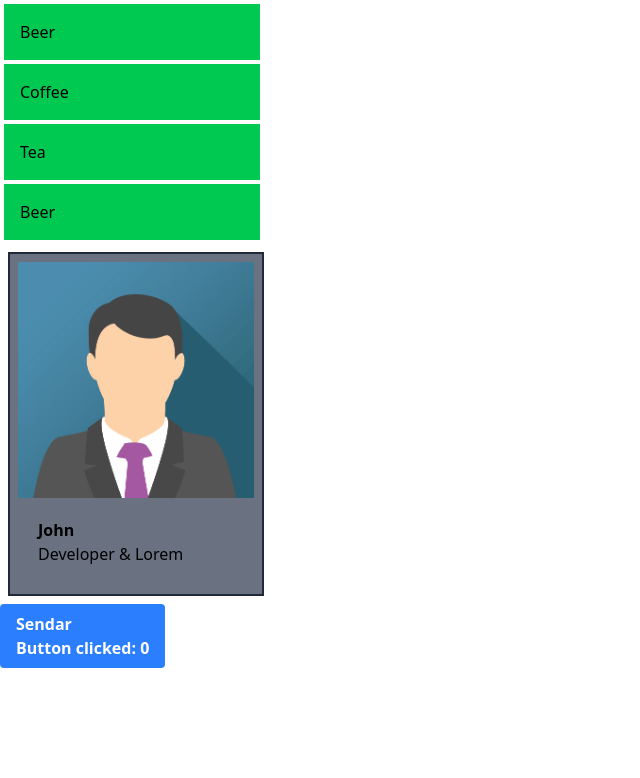
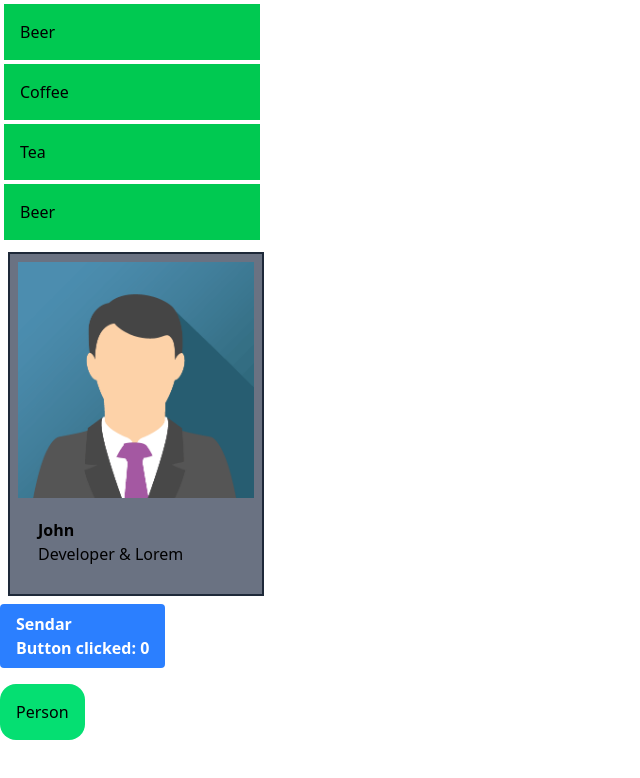
Before and after one commit to SarahcwI/4cWI, a React (Vite) app in the folder 06_React/Demo_Project/: page /comp in a window 1280 px wide. Shown: the top 778 px of the page, without its empty margins (0-640 px from the left). Built offline with nearby package versions, Linux system fonts and the light colour scheme.

Commit message:
Ex6 Added Links to pages and stylized - Finsihed Ex6 Part 1

```diff
--- a/06_React/Demo_Project/src/App.jsx
+++ b/06_React/Demo_Project/src/App.jsx
@@ -7,8 +7,6 @@ import PeopleContainer from "./components/pages/PeopleContainer";
 function App() {
   return (
     <>
-      {//<PeopleContainer/>
-      }
       <PeopleContainer/>
     </>
   );
--- a/06_React/Demo_Project/src/components/pages/Components1.jsx
+++ b/06_React/Demo_Project/src/components/pages/Components1.jsx
@@ -2,6 +2,7 @@ import React from "react";
 import List from "../List";
 import Card from "../Card";
 import Button from "../Button";
+import { Link } from "react-router";
 
 
 export default function Components1() {
@@ -20,6 +21,18 @@ export default function Components1() {
       <div>
         <Button description={"Sendar"} />
       </div>
+
+      <Link to="/"
+      className="
+        bg-green-400
+        rounded-2xl
+        hover:cursor-pointer
+        hover:bg-green-900
+        p-4
+        mt-4
+        inline-block"
+      >Person</Link>
+
     </div>
   );
 }
--- a/06_React/Demo_Project/src/components/pages/PeopleContainer.jsx
+++ b/06_React/Demo_Project/src/components/pages/PeopleContainer.jsx
@@ -1,6 +1,7 @@
 import React, { useEffect } from "react";
+import { useState } from "react";
+import { Link } from "react-router";
 import PersonCard from "../PersonCard";
-import { useState } from "react";
 
 export default function PeopleContainer() {
   const [people, setPeople] = useState([]);
@@ -48,6 +49,15 @@ export default function PeopleContainer() {
           );
         })}
       </div>
+      <Link to="/comp"
+      className="
+        bg-green-400
+        rounded-2xl
+        hover:cursor-pointer
+        hover:bg-green-900
+        p-4"
+        >
+          Components</Link>
     </div>
   );
 }
--- a/06_React/Demo_Project/src/main.jsx
+++ b/06_React/Demo_Project/src/main.jsx
@@ -8,7 +8,6 @@ import ReactDOM from "react-dom/client";
 import PeopleContainer from "./components/pages/PeopleContainer";
 import Components1 from "./components/pages/Components1";
 import "./index.css";
-import App from "./App";
 
 const router = createBrowserRouter([
   {
```
